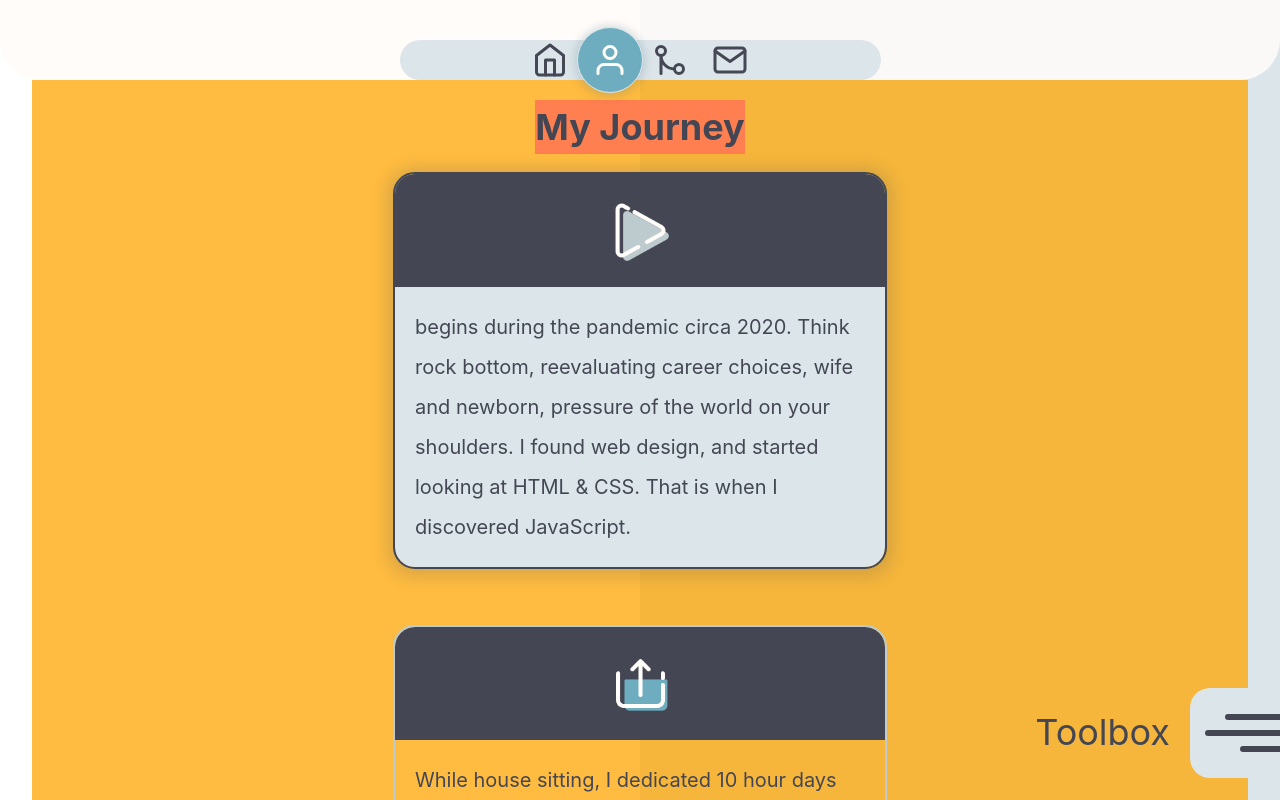
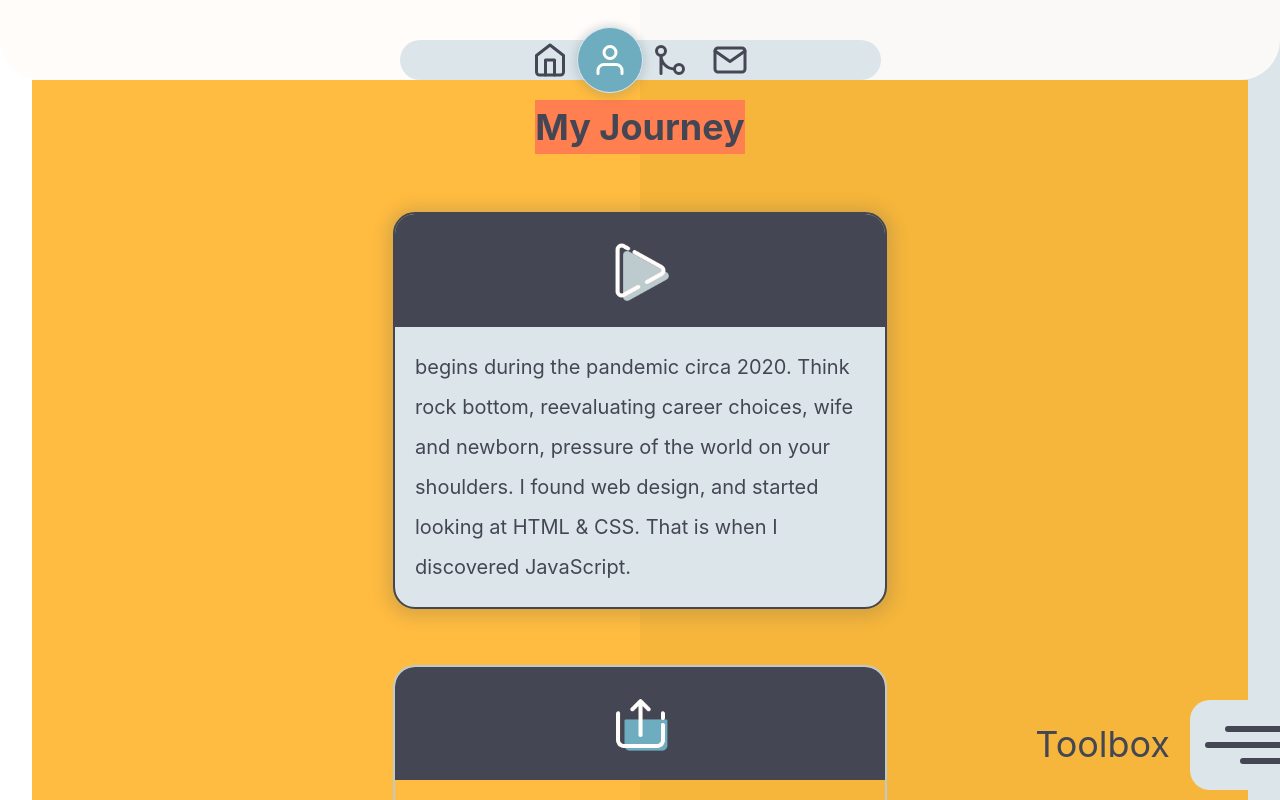
Before and after one commit to andrew-oyanguren/typescript-portfolio, a React (Vite) app: page /about in a window 1280 px wide. Shown: the top 800 px of the page. Built offline with nearby package versions, Linux system fonts and the light colour scheme.

Commit message:
Added div container around AboutPage content to add margin-top

```diff
--- a/src/pages/AboutPage/AboutPage.tsx
+++ b/src/pages/AboutPage/AboutPage.tsx
@@ -30,7 +30,7 @@ export default function AboutPage() {
       <PageTitle text='My Journey' />
 
       {windowDim.width > 900 ? <Drawer /> : null}
-
+      <div style={{ marginTop: 'var(--spacing-large)' }}>
         {ABOUT_CARDS_CONFIG.map(({ cardStyles, iconProps, body }) => (
           <AboutCard
             key={iconProps.src}
@@ -39,6 +39,7 @@ export default function AboutPage() {
             body={body}
           />
         ))}
+      </div>
     </>
   );
 }
```
Lines whose indentation alone changed are shown as unchanged.
